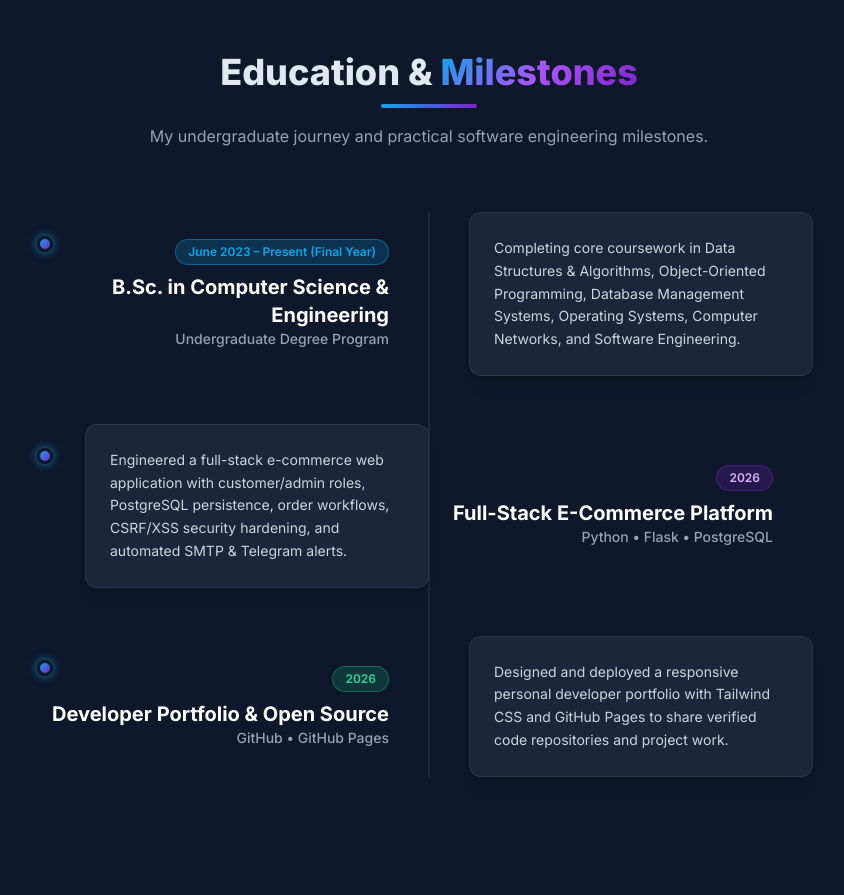
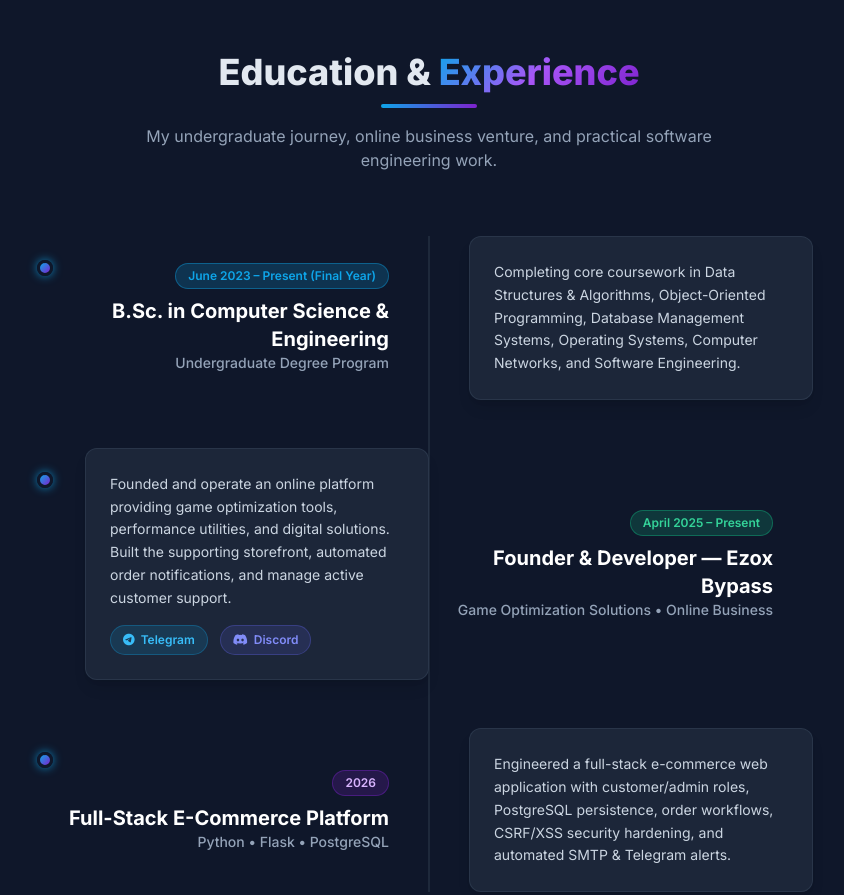
Before and after one commit to ezoxkr-dev/own-portfolio, a plain HTML site: page index.html in a window 1280 px wide. Shown: the part 4240-5135 px from the top of the page, without its empty margins (211-1055 px from the left). Drawn offline with nearby package versions, Linux system fonts and the light colour scheme.

Commit message:
Add Ezox Bypass (Game Optimization Solutions) venture to Experience section

```diff
--- a/index.html
+++ b/index.html
@@ -780,9 +780,9 @@
     <section id="experience" class="py-24 bg-dark relative">
         <div class="container mx-auto px-6">
             <div class="text-center mb-16">
-                <h2 class="text-3xl md:text-4xl font-extrabold mb-3">Education & <span class="gradient-text">Milestones</span></h2>
+                <h2 class="text-3xl md:text-4xl font-extrabold mb-3">Education &amp; <span class="gradient-text">Experience</span></h2>
                 <div class="w-24 h-1 bg-gradient-to-r from-primary to-secondary mx-auto rounded-full"></div>
-                <p class="text-slate-400 mt-4 max-w-xl mx-auto text-sm sm:text-base">My undergraduate journey and practical software engineering milestones.</p>
+                <p class="text-slate-400 mt-4 max-w-xl mx-auto text-sm sm:text-base">My undergraduate journey, online business venture, and practical software engineering work.</p>
             </div>
 
             <div class="relative max-w-3xl mx-auto pl-6 md:pl-0">
@@ -805,33 +805,43 @@
                     </div>
                 </div>
 
-                <!-- Item 2: Full-Stack E-Commerce Project -->
+                <!-- Item 2: Online Business - Ezox Bypass -->
                 <div class="mb-12 relative flex flex-col md:flex-row items-center w-full timeline-item md:timeline-item-center">
                     <div class="md:w-1/2 md:pr-10 md:text-right w-full mb-4 md:mb-0 order-1 md:order-2">
+                        <span class="inline-block px-3 py-1 bg-emerald-500/20 text-emerald-400 border border-emerald-500/40 rounded-full text-xs font-semibold mb-2">April 2025 – Present</span>
+                        <h4 class="text-xl font-bold text-white">Founder &amp; Developer &mdash; Ezox Bypass</h4>
+                        <p class="text-sm text-slate-400 font-medium">Game Optimization Solutions &bull; Online Business</p>
+                    </div>
+                    <div class="md:w-1/2 md:pl-10 w-full order-2 md:order-1">
+                        <div class="p-6 bg-slate-800/90 border border-slate-700/60 rounded-xl shadow-lg hover:border-emerald-500/50 transition">
+                            <p class="text-slate-300 text-sm leading-relaxed mb-4">
+                                Founded and operate an online platform providing game optimization tools, performance utilities, and digital solutions. Built the supporting storefront, automated order notifications, and manage active customer support.
+                            </p>
+                            <div class="flex flex-wrap gap-3 text-xs font-semibold">
+                                <a href="https://t.me/ezoxbypass" target="_blank" rel="noopener noreferrer"
+                                   class="inline-flex items-center gap-1.5 px-3 py-1.5 rounded-full bg-sky-500/15 text-sky-400 border border-sky-500/30 hover:bg-sky-500/25 transition">
+                                    <i class="fab fa-telegram-plane"></i> Telegram
+                                </a>
+                                <a href="https://discord.gg/yYZB9Xtcfz" target="_blank" rel="noopener noreferrer"
+                                   class="inline-flex items-center gap-1.5 px-3 py-1.5 rounded-full bg-indigo-500/15 text-indigo-400 border border-indigo-500/30 hover:bg-indigo-500/25 transition">
+                                    <i class="fab fa-discord"></i> Discord
+                                </a>
+                            </div>
+                        </div>
+                    </div>
+                </div>
+
+                <!-- Item 3: Full-Stack E-Commerce Project -->
+                <div class="mb-6 relative flex flex-col md:flex-row items-center w-full timeline-item md:timeline-item-center">
+                    <div class="md:w-1/2 md:pr-10 md:text-right w-full mb-4 md:mb-0">
                         <span class="inline-block px-3 py-1 bg-secondary/20 text-purple-300 border border-secondary/40 rounded-full text-xs font-semibold mb-2">2026</span>
                         <h4 class="text-xl font-bold text-white">Full-Stack E-Commerce Platform</h4>
                         <p class="text-sm text-slate-400 font-medium">Python &bull; Flask &bull; PostgreSQL</p>
                     </div>
-                    <div class="md:w-1/2 md:pl-10 w-full order-2 md:order-1">
+                    <div class="md:w-1/2 md:pl-10 w-full">
                         <div class="p-6 bg-slate-800/90 border border-slate-700/60 rounded-xl shadow-lg hover:border-secondary/50 transition">
                             <p class="text-slate-300 text-sm leading-relaxed">
                                 Engineered a full-stack e-commerce web application with customer/admin roles, PostgreSQL persistence, order workflows, CSRF/XSS security hardening, and automated SMTP &amp; Telegram alerts.
-                            </p>
-                        </div>
-                    </div>
-                </div>
-
-                <!-- Item 3: Personal Developer Portfolio -->
-                <div class="mb-6 relative flex flex-col md:flex-row items-center w-full timeline-item md:timeline-item-center">
-                    <div class="md:w-1/2 md:pr-10 md:text-right w-full mb-4 md:mb-0">
-                        <span class="inline-block px-3 py-1 bg-emerald-500/20 text-emerald-400 border border-emerald-500/40 rounded-full text-xs font-semibold mb-2">2026</span>
-                        <h4 class="text-xl font-bold text-white">Developer Portfolio &amp; Open Source</h4>
-                        <p class="text-sm text-slate-400 font-medium">GitHub &bull; GitHub Pages</p>
-                    </div>
-                    <div class="md:w-1/2 md:pl-10 w-full">
-                        <div class="p-6 bg-slate-800/90 border border-slate-700/60 rounded-xl shadow-lg hover:border-emerald-500/50 transition">
-                            <p class="text-slate-300 text-sm leading-relaxed">
-                                Designed and deployed a responsive personal developer portfolio with Tailwind CSS and GitHub Pages to share verified code repositories and project work.
                             </p>
                         </div>
                     </div>
```
